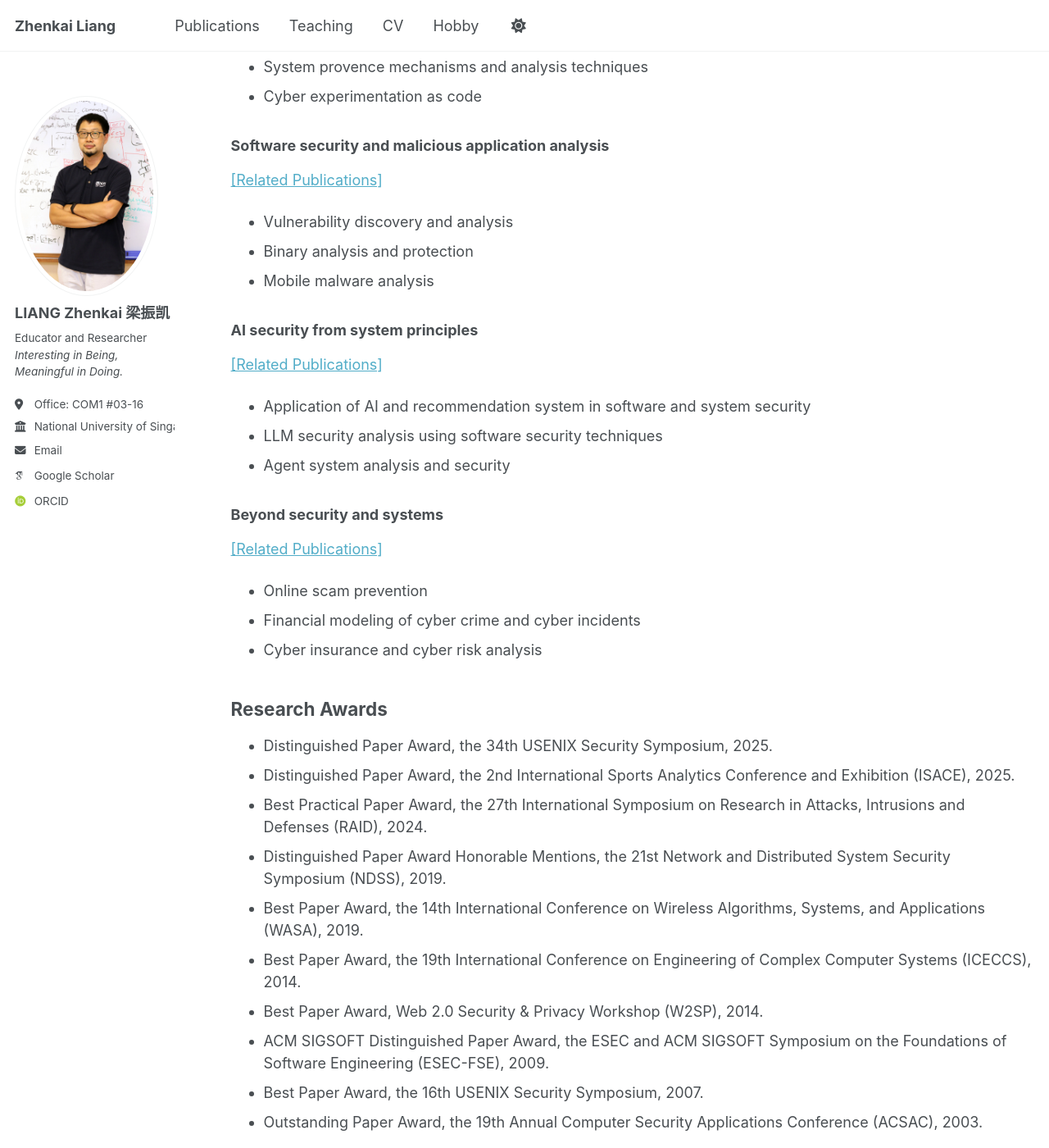
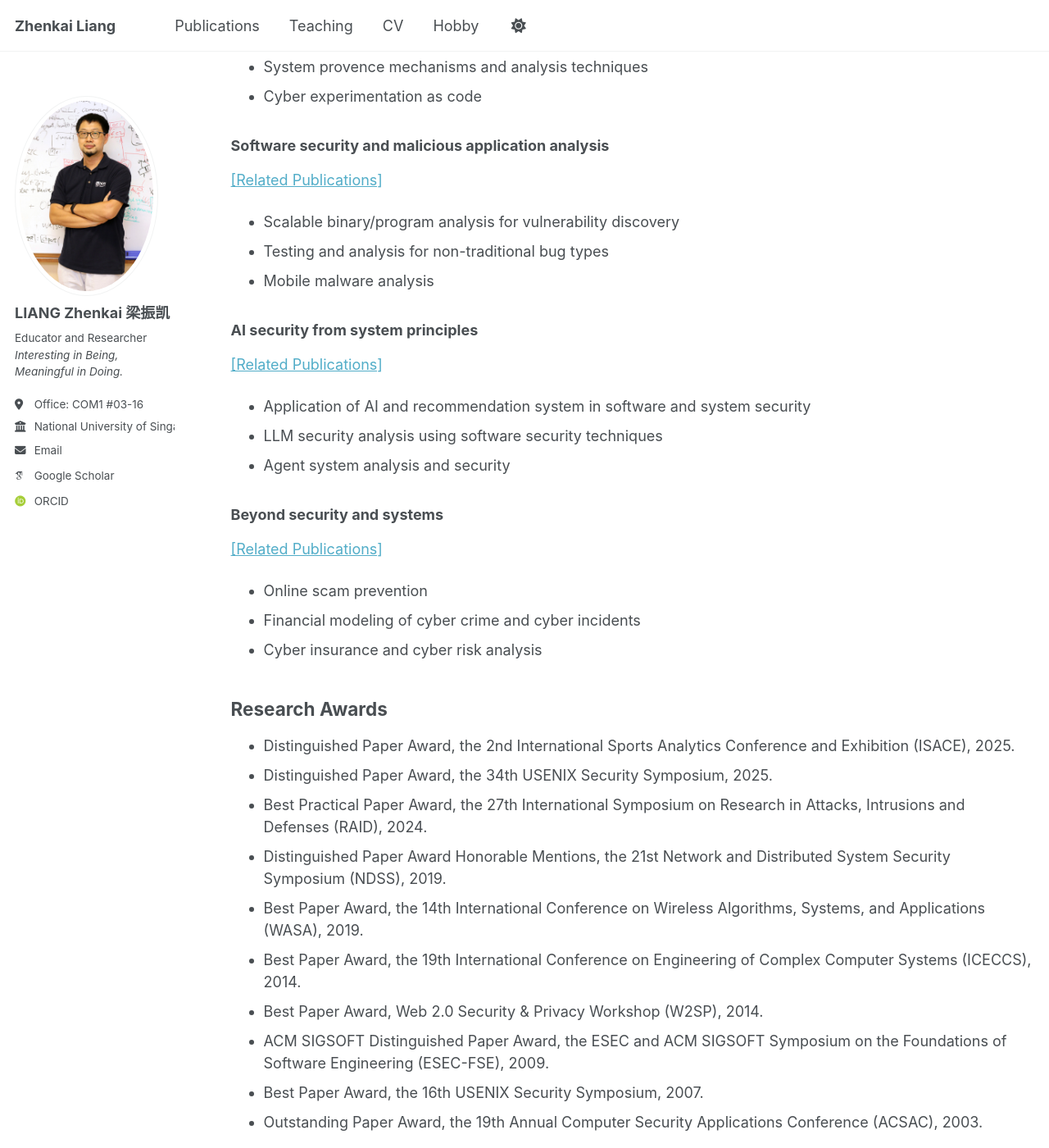
Before and after one commit to zhenkai-liang/zhenkai-liang.github.io, a Jekyll site: the page built from _pages/research.md, in a window 1280 px wide and 1400 px high, scrolled down 482 px. Shown: the whole window at 82% size. Built offline with Jekyll 4.4.1, drawn with Linux system fonts in a browser that asks for light colours; some web fonts are replaced; a script that is not in the unit is left out.

Commit message:
Update research.md

```diff
--- a/_pages/research.md
+++ b/_pages/research.md
@@ -22,8 +22,8 @@ Research Directions
 
 ### Software security and malicious application analysis
 [\[Related Publications\]](https://www.comp.nus.edu.sg/~liangzk/publications/software.html)
-* Vulnerability discovery and analysis
-* Binary analysis and protection
+* Scalable binary/program analysis for vulnerability discovery
+* Testing and analysis for non-traditional bug types
 * Mobile malware analysis
 
 ### AI security from system principles
@@ -41,8 +41,8 @@ Research Directions
 Research Awards
 ---------------
 
+* Distinguished Paper Award, the 2nd International Sports Analytics Conference and Exhibition (ISACE), 2025.
 * Distinguished Paper Award, the 34th USENIX Security Symposium, 2025.
-* Distinguished Paper Award, the 2nd International Sports Analytics Conference and Exhibition (ISACE), 2025.
 * Best Practical Paper Award, the 27th International Symposium on Research in Attacks, Intrusions and Defenses (RAID), 2024.
 * Distinguished Paper Award Honorable Mentions, the 21st Network and Distributed System Security Symposium (NDSS), 2019.
 * Best Paper Award, the 14th International Conference on Wireless Algorithms, Systems, and Applications (WASA), 2019.
```
